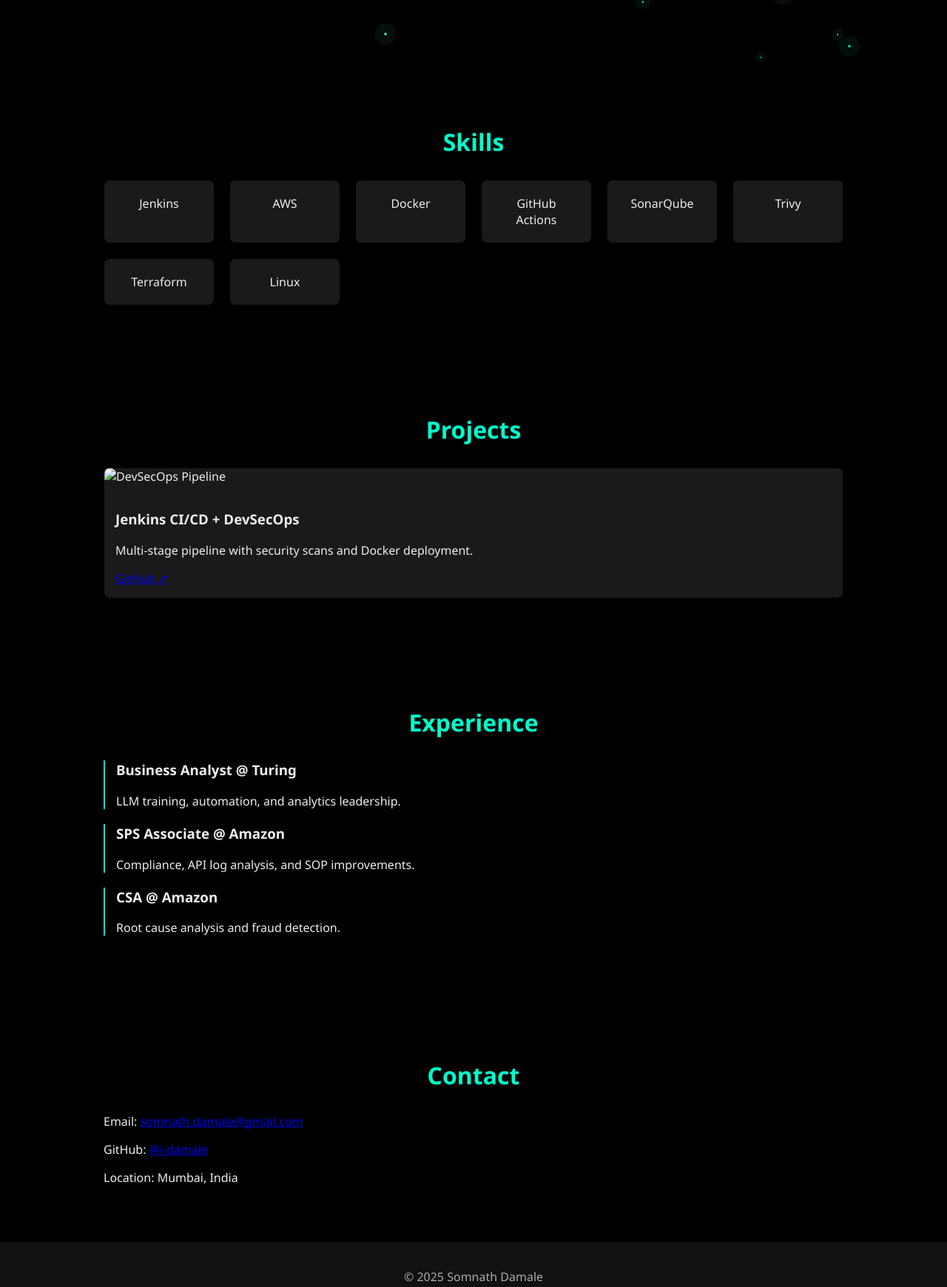
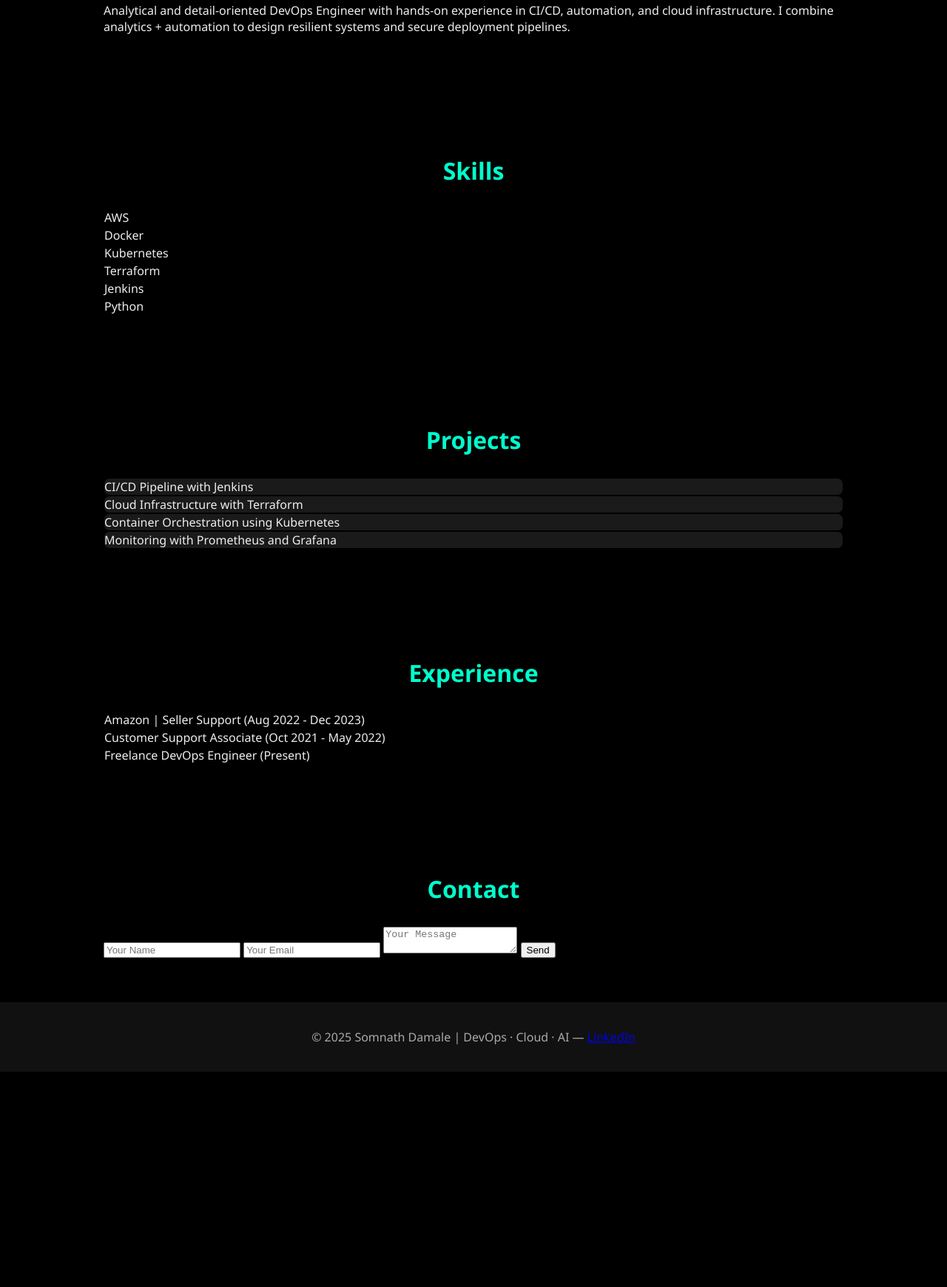
Before and after one commit to i-damale/staticsite, a plain HTML site: page index.html in a window 1280 px wide. Shown: the part 957-2697 px from the top of the page at 74% size. After the commit the page ends 2406 px from the top, so only its background shows below. Drawn offline with Linux system fonts and the light colour scheme.

Commit message:
Refactor index.html for improved structure and content
Updated the HTML structure and content for improved clarity and functionality, including changes to the header, body, and sections.

```diff
--- a/index.html
+++ b/index.html
@@ -1,76 +1,94 @@
-<!DOCTYPE html>
+<!doctype html>
 <html lang="en">
 <head>
-  <meta charset="UTF-8" />
-  <meta name="viewport" content="width=device-width, initial-scale=1.0" />
-  <title>Somnath Damale | DevOps Portfolio</title>
-  <link rel="stylesheet" href="style.css" />
+<meta charset="utf-8" />
+<meta name="viewport" content="width=device-width,initial-scale=1" />
+<title>Somnath Damale — DevOps · Cloud · AI</title>
+<link rel="stylesheet" href="style.css">
 <script defer src="script.js"></script>
 </head>
-<body>
-  <header id="hero">
-    <div class="overlay"></div>
-    <h1>Hi, I'm <span>Somnath Damale</span></h1>
-    <p>DevOps Enthusiast • Cloud Explorer • Automation Geek</p>
-    <a href="#projects" class="btn">View Projects</a>
+<body class="dark-mode">
+  <header class="hero" id="hero">
+    <nav class="nav">
+      <div class="brand">Somnath Damale</div>
+      <ul class="nav-links">
+        <li><a href="#about">About</a></li>
+        <li><a href="#skills">Skills</a></li>
+        <li><a href="#projects">Projects</a></li>
+        <li><a href="#experience">Experience</a></li>
+        <li><a href="#contact">Contact</a></li>
+        <li><a href="https://www.linkedin.com/in/somnathdamale" target="_blank" rel="noopener" id="linkedin-link">LinkedIn</a></li>
+      </ul>
+      <div class="controls">
+        <button id="view-projects-cta" class="btn cta">View Projects</button>
+        <button id="theme-toggle" class="btn toggle" aria-pressed="false">☀️</button>
+      </div>
+    </nav>
+
+    <div class="hero-content">
+      <div id="ninja-stage" aria-hidden="true"></div>
+      <h1 id="typewriter" data-text='["Deploying Somnath Damale v2.0...", "DevOps · Cloud · DevSecOps · AI", "Engineering the Future: Where Cloud Meets Intelligence"]'></h1>
+      <p class="lead">I build secure CI/CD pipelines, automate cloud infra, and integrate AI into production workflows.</p>
+      <div class="pc-wrap" aria-hidden="true">
+        <img id="pc-image" src="assets/img/pc.png" alt="PC screenshot">
+      </div>
+    </div>
+
+    <canvas id="particle-canvas" aria-hidden="true"></canvas>
+    <div id="cosmic-layer" aria-hidden="true"></div>
   </header>
 
-  <section id="skills">
+  <main>
+    <section id="about" class="section glass">
+      <h2>About Me</h2>
+      <p>Analytical and detail-oriented DevOps Engineer with hands-on experience in CI/CD, automation, and cloud infrastructure. I combine analytics + automation to design resilient systems and secure deployment pipelines.</p>
+    </section>
+
+    <section id="skills" class="section glass">
       <h2>Skills</h2>
-    <div class="grid">
-      <div class="skill-card">Jenkins</div>
-      <div class="skill-card">AWS</div>
-      <div class="skill-card">Docker</div>
-      <div class="skill-card">GitHub Actions</div>
-      <div class="skill-card">SonarQube</div>
-      <div class="skill-card">Trivy</div>
-      <div class="skill-card">Terraform</div>
-      <div class="skill-card">Linux</div>
+      <div class="card-container">
+        <div class="card">AWS</div>
+        <div class="card">Docker</div>
+        <div class="card">Kubernetes</div>
+        <div class="card">Terraform</div>
+        <div class="card">Jenkins</div>
+        <div class="card">Python</div>
       </div>
     </section>
 
-  <section id="projects">
+    <section id="projects" class="section glass">
       <h2>Projects</h2>
-    <div class="project-grid">
-      <div class="project-card">
-        <img src="assets/project-thumbs/devsecops.png" alt="DevSecOps Pipeline" />
-        <div class="project-info">
-          <h3>Jenkins CI/CD + DevSecOps</h3>
-          <p>Multi-stage pipeline with security scans and Docker deployment.</p>
-          <a href="https://github.com/i-damale/devsecops-pipeline" target="_blank">GitHub ↗</a>
-        </div>
-      </div>
-      <!-- Add more project cards here -->
+      <div class="card-container">
+        <div class="card project-card">CI/CD Pipeline with Jenkins</div>
+        <div class="card project-card">Cloud Infrastructure with Terraform</div>
+        <div class="card project-card">Container Orchestration using Kubernetes</div>
+        <div class="card project-card">Monitoring with Prometheus and Grafana</div>
       </div>
     </section>
 
-  <section id="experience">
+    <section id="experience" class="section glass">
       <h2>Experience</h2>
-    <ul class="timeline">
-      <li>
-        <h3>Business Analyst @ Turing</h3>
-        <p>LLM training, automation, and analytics leadership.</p>
-      </li>
-      <li>
-        <h3>SPS Associate @ Amazon</h3>
-        <p>Compliance, API log analysis, and SOP improvements.</p>
-      </li>
-      <li>
-        <h3>CSA @ Amazon</h3>
-        <p>Root cause analysis and fraud detection.</p>
-      </li>
-    </ul>
+      <div class="card-container">
+        <div class="card">Amazon | Seller Support (Aug 2022 - Dec 2023)</div>
+        <div class="card">Customer Support Associate (Oct 2021 - May 2022)</div>
+        <div class="card">Freelance DevOps Engineer (Present)</div>
+      </div>
     </section>
 
-  <section id="contact">
+    <section id="contact" class="section glass">
       <h2>Contact</h2>
-    <p>Email: <a href="mailto:somnath.damale@gmail.com">somnath.damale@gmail.com</a></p>
-    <p>GitHub: <a href="https://github.com/i-damale" target="_blank">@i-damale</a></p>
-    <p>Location: Mumbai, India</p>
+      <form id="contact-form">
+        <input type="text" id="name" placeholder="Your Name" required>
+        <input type="email" id="email" placeholder="Your Email" required>
+        <textarea id="message" placeholder="Your Message" required></textarea>
+        <button id="send-btn" type="submit">Send</button>
+      </form>
+      <div id="contact-status" role="status" aria-live="polite"></div>
     </section>
+  </main>
 
   <footer>
-    <p>© 2025 Somnath Damale</p>
+    <p>© 2025 Somnath Damale | DevOps · Cloud · AI — <a href="https://www.linkedin.com/in/somnathdamale" target="_blank" rel="noopener">LinkedIn</a></p>
   </footer>
 </body>
 </html>
```
Lines whose indentation alone changed are shown as unchanged.
